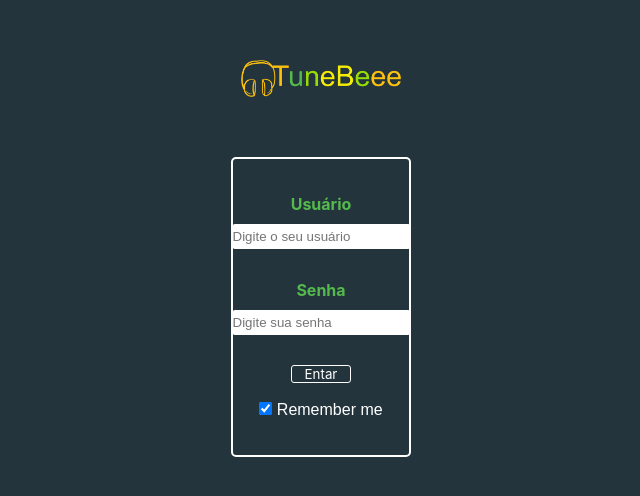
After one commit to alexaugusto23/Tunebeee, a Flask app: page /login in a window 1280 px wide. The commit adds this page. Shown: the top 496 px of the page, without its empty margins (319-959 px from the left). Run offline with Flask 2, Linux system fonts and the light colour scheme; some libraries are stand-ins or nearby versions.

Commit message:
criação de tela login

```diff
--- a/app.py
+++ b/app.py
@@ -7,9 +7,9 @@ app = Flask(__name__)
 def index():
     return render_template("index.html")
 
-@app.route("/conteudo")
+@app.route("/login")
 def conteudo():
-    return render_template("conteudo.html")
+    return render_template("login.html")
 
 if __name__ == '__main__':
     port = int(os.environ.get("PORT",5000))
--- /dev/null
+++ b/static/style/login.css
@@ -0,0 +1,103 @@
+:root
+{
+    --bee: #fdc10d;
+    --fundobee: #23343c;
+    --verde_menu_um: #55ba4d;
+    --verde_menu_dois: #98de00;
+}
+
+*
+{
+    margin: 0;
+    padding: 0;
+    box-sizing: border-box;
+    text-decoration:none;
+}
+
+.container
+{
+    display: flex;
+    flex-direction: column;
+    align-items: center;
+
+}
+
+.boxlog_um
+{
+    display: flex;
+    flex-direction: row;
+    align-items: center;
+    justify-content: center;
+    margin: 60px 15px 60px 15px;
+}
+
+.logo_log
+{
+    max-width:160px;
+    max-height:60px;
+    width: auto;
+    height: auto;
+}
+
+.boxlog_dois
+{
+    width: 180px;
+    height: 300px;
+    padding: 20px;
+    border: 2px solid white;
+    border-radius: 5px;
+    display: flex;
+    flex-direction: column;
+    align-items: center;
+    justify-content: space-around;
+}
+
+.box-input
+{
+    display: flex;
+    flex-direction: column;
+    align-items: center;
+    justify-content: center;
+}
+
+.box-input input
+{
+    margin-top: 10px;
+    border-radius: 3px;
+    height: 25px;
+    border: 1px solid white;
+}
+
+.box-input b
+{
+    color: #55ba4d;
+    font-family: -apple-system, BlinkMacSystemFont, 'Segoe UI', Roboto, Oxygen, Ubuntu, Cantarell, 'Open Sans', 'Helvetica Neue', sans-serif;
+}
+
+.entar
+{
+    display: flex;
+    flex-direction: column;
+    align-items: center;
+
+}
+
+.entar button
+{
+    width: 60px;
+    border-radius: 3px;
+    background-color: transparent;
+    border: 1px solid white;
+    color: white;
+    font-family: -apple-system, BlinkMacSystemFont, 'Segoe UI', Roboto, Oxygen, Ubuntu, Cantarell, 'Open Sans', 'Helvetica Neue', sans-serif;
+}
+
+.entar button:hover
+{
+    width: 60px;
+    border-radius: 3px;
+    background-color: #55ba4d;
+    border: 1px solid #55ba4d;;
+    color: white;
+    font-family: -apple-system, BlinkMacSystemFont, 'Segoe UI', Roboto, Oxygen, Ubuntu, Cantarell, 'Open Sans', 'Helvetica Neue', sans-serif;
+}
--- /dev/null
+++ b/templates/login.html
@@ -0,0 +1,59 @@
+<!DOCTYPE html>
+<html lang="pt-br">
+    <head>
+        <meta charset="UTF-8">
+        <meta name="viewport" content="width=device-width, initial-scale=1.0">
+        <link rel="shortcut icon" type="image.png" href="/static/img/icon.png">
+
+        <!--main css-->
+        <link rel="stylesheet" href="/static/style/main.css">
+
+        <!--login css-->
+        <link rel="stylesheet" href="/static/style/login.css">
+
+        <!--responsive css-->
+        <link rel="stylesheet" href="/static/style/responsive.css">
+
+        <!-- owl css-->
+        <link rel="stylesheet" href="/static/style/owl/owl.carousel.min.css">
+        <link rel="stylesheet" href="/static/style/owl/owl.theme.default.min.css">
+
+
+
+        <title>TuneBeee</title>
+    </head>
+    <body>
+        <div class="container">
+            <div class="boxlog_um">
+                <img class="logo_log" src="/static/img/logo.png" alt="logo">
+            </div>
+            <div class="boxlog_dois">
+                <div class="box-input">
+                    <label for="user"><b>Usuário</b></label>
+                    <input type="text" placeholder="Digite o seu usuário" name="user" required>
+                </div>
+                <div class="box-input">
+                    <label for="password"><b>Senha</b></label>
+                    <input type="password" placeholder="Digite sua senha" name="password" required>
+                </div>
+                <div class="entar">
+                    <button type="submit">Entar</button>
+                    <br>
+                    <label>
+                    <input type="checkbox" checked="checked" name="remember"> Remember me
+                    </label>
+                </div>
+            </div>
+        </div>
+
+    </body>
+
+    <!--awesome js-->
+    <script src="https://kit.fontawesome.com/14133cec15.js" crossorigin="anonymous"></script>
+
+    <!--owl js-->
+    <script src="/static/js/owl/jquery.min.js"></script>
+    <script src="/static/js/owl/owl.carousel.min.js"></script>
+    <script src="/static/js/owl/setup.js"></script>
+
+</html>
```
Also changed, not shown: templates/base.html (added, +39 -0 lines), templates/index.html (+4 -30 lines), README.md, static/img/cartazes/mini1.jpg (added), static/img/cartazes/mini10.jpg (added), static/img/cartazes/mini11.jpg (added), static/img/cartazes/mini12.jpg (added), static/img/cartazes/mini2.jpg (added), static/img/cartazes/mini3.jpg (added), static/img/cartazes/mini4.jpg (added), static/img/cartazes/mini5.jpg (added), static/img/cartazes/mini6.jpg (added), static/img/cartazes/mini7.jpg (added), static/img/cartazes/mini8.jpg (added), 1 more files.
